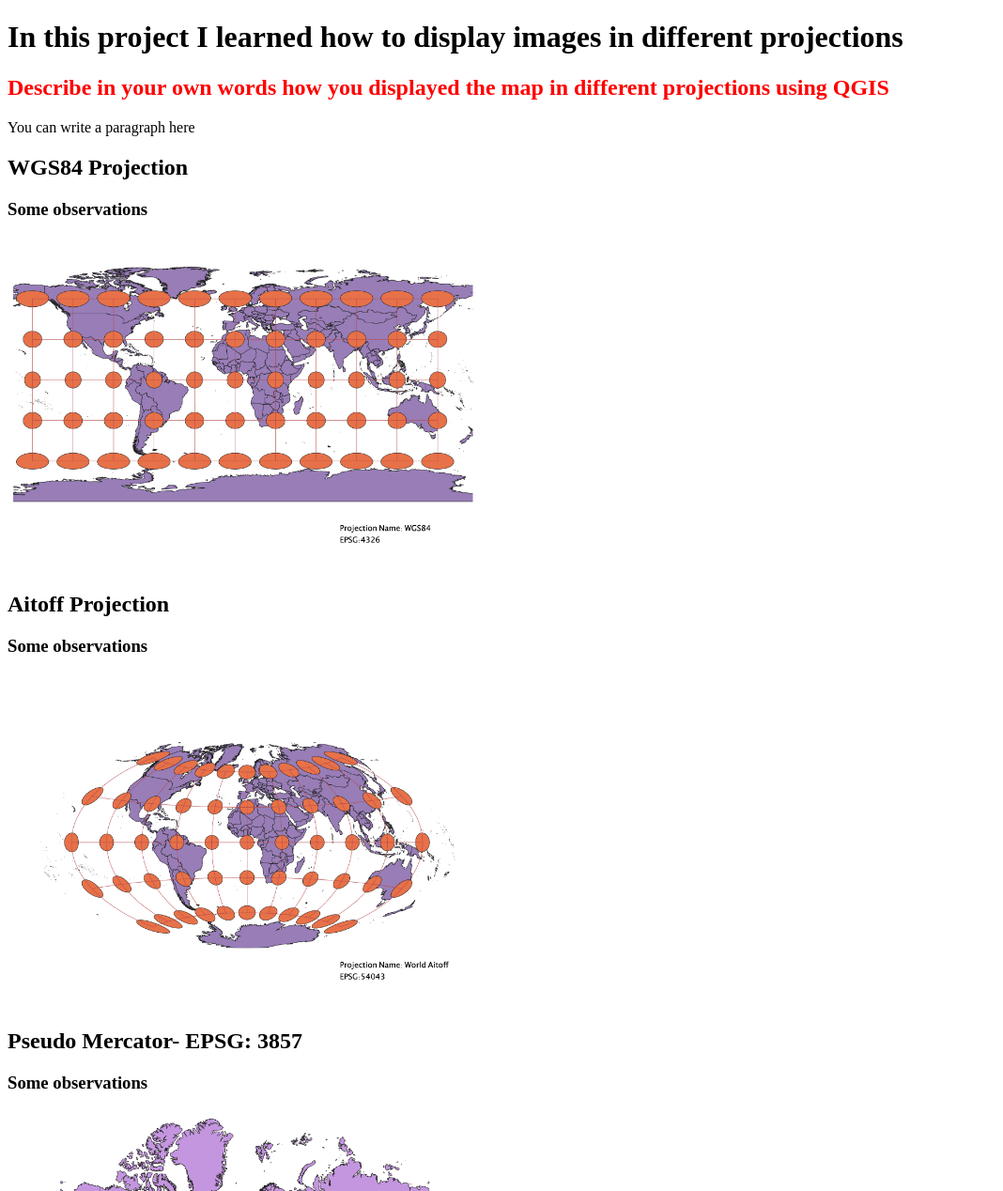
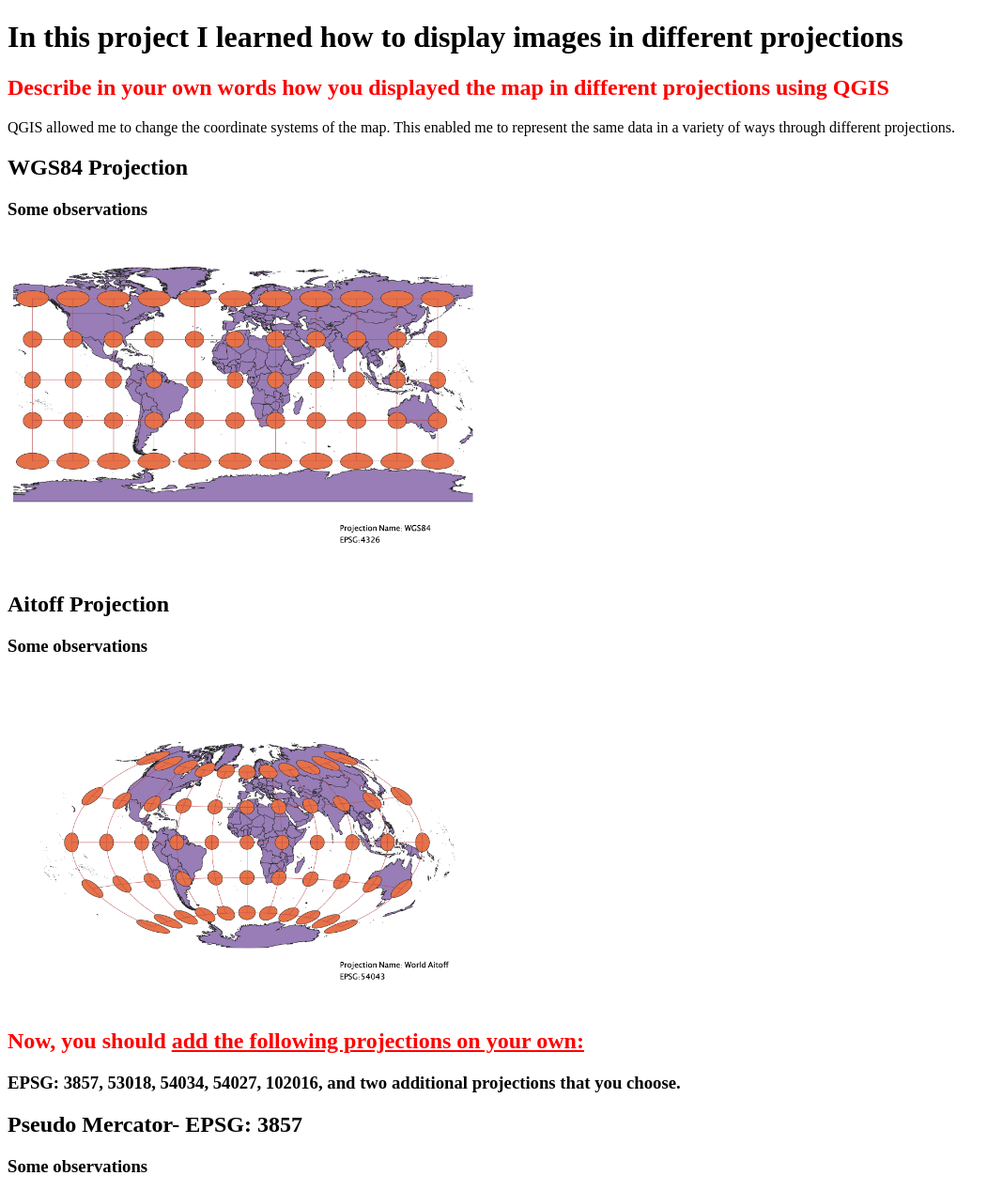
Before and after one commit to rachLC/HW-3, a plain HTML site: page hw3/Worldprojections/worldprojections.html in a window 1280 px wide. Shown: the top 1268 px of the page at 94% size, without its empty margins (0-1068 px from the left). Drawn offline with Linux system fonts and the light colour scheme; files whose address does not match are found by name.

Commit message:
rearrange

```diff
--- a/hw3/Worldprojections/worldprojections.html
+++ b/hw3/Worldprojections/worldprojections.html
@@ -9,7 +9,7 @@
     <h1>In this project I learned how to display images in different projections</h1>
 
     <h2 style="color:red">Describe in your own words how you displayed the map in different projections using QGIS</h2>
-    <p>You can write a paragraph here</p>
+    <p>QGIS allowed me to change the coordinate systems of the map.  This enabled me to represent the same data in a variety of ways through different projections. </p>
 
     <h2>WGS84 Projection</h2>
     <h3>Some observations</h3>
@@ -21,6 +21,8 @@
     <a href=".//maps/54043.png">
     <img src=".//maps/54043.png" alt="Aitoff" width='500px'>
     </a>
+    <h2 style="color:red">Now, you should <u>add the following projections on your own:</u></h2>
+    <h3>EPSG: 3857, 53018, 54034, 54027, 102016, and two additional projections that you choose.</h3>
     <h2>Pseudo Mercator- EPSG: 3857</h2>
     <h3>Some observations</h3>
     <a href=".//maps/3857.png">
@@ -56,8 +58,6 @@
     <a href=".//maps/4087.png">
     <img src=".//maps/4087.png" alt="3857" width='500px'>
     </a>
-    <h2 style="color:red">Now, you should <u>add the following projections on your own:</u></h2>
-    <h3>EPSG: 3857, 53018, 54034, 54027, 102016, and two additional projections that you choose.</h3>
     <p></p>
     <h2>Data used for this project</h2>
     <a href="https://www.naturalearthdata.com/http//www.naturalearthdata.com/download/10m/cultural/ne_10m_admin_0_countries.zip"> Download Natrual Earth 1:10m Cultural Vector </a>
```
